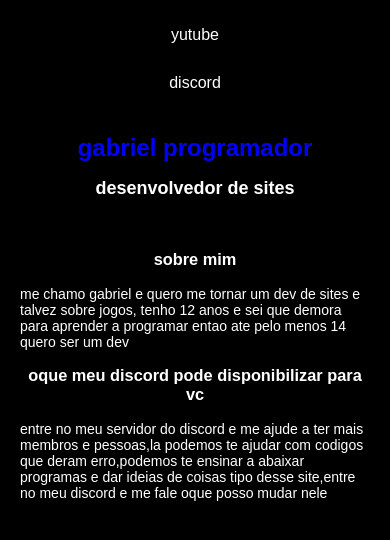
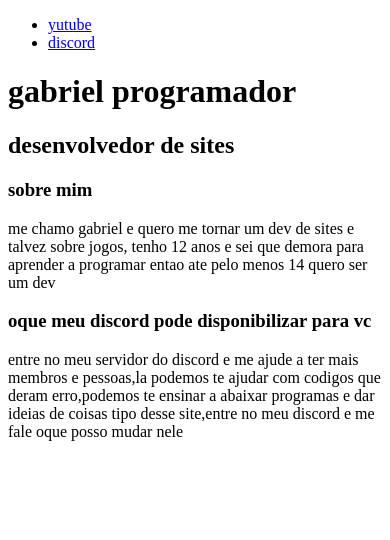
Before and after one commit to fg1747810-png/gabriel-, a plain HTML site: page index.html in a window 390 px wide. Drawn offline with Linux system fonts and the light colour scheme.

Commit message:
Update index.css

```diff
--- a/index.css
+++ b/index.css
@@ -1,67 +1,38 @@
-body {
-    color: white;
-    background-color: black;
-    font-family: Arial, Helvetica, sans-serif;
-    margin: 0;
-    padding: 0;
-}
+<!DOCTYPE html>
+<html lang="en">
+<head>
+    <meta charset="UTF-8">
+    <meta name="viewport" content="width=device-width, initial-scale=1.0">
+    <meta name="viewport" content="width=device-width, initial-scale=1.0">
+    <title>gabriel programador</title>
+    <link rel="stylesheet" href="index.css">
+</head>
+<body>
+    <nav>
+        <ul>
+            <li>
+                <a href="https://www.youtube.com/channel/UCmZX8EGVpzpBaJQLf62BYgg"target="_blank" rel="noopener noreferrer"<>yutube</a>
+            </li>
+             <li>
+                <a href="https://discord.gg/m7G5j33p"target="_blank" rel="noopener noreferrer"<>discord</a>
+            </li>
+        </ul>
+    </nav>
 
-/* MENU */
-ul {
-    display: flex;
-    justify-content: space-between;
-    list-style-type: none;
-    align-items: center;
-    padding: 16px;
-    margin: 0;
-}
+    <header>
+        <h1>gabriel programador</h1>
+        <h2>desenvolvedor de sites</h2>
+    </header>
 
-li {
-    padding: 10px;
-}
-
-a {
-    color: white;
-    text-decoration: none;
-    font-size: 18px;
-}
-
-/* TÍTULOS */
-h1 {
-    color: blue;
-    text-align: center;
-}
-
-h2, h3 {
-    text-align: center;
-}
-
-main {
-    padding: 20px;
-    max-width: 900px;
-    margin: auto;
-}
-
-/* RESPONSIVO PARA CELULAR */
-@media (max-width: 600px) {
-    ul {
-        flex-direction: column;
-        gap: 10px;
-    }
-
-    a {
-        font-size: 16px;
-    }
-
-    h1 {
-        font-size: 24px;
-    }
-
-    h2 {
-        font-size: 18px;
-    }
-
-    body {
-        font-size: 14px;
-    }
-}
+    <main>
+        <h3>sobre mim</h3>
+        <p>
+           me chamo gabriel e quero me tornar um dev de sites e talvez sobre jogos, tenho 12 anos e sei que demora para aprender a programar entao ate pelo menos 14 quero ser um dev
+        </p>
+        <h3>oque meu discord pode disponibilizar para vc</h3>
+        <p>
+            entre no meu servidor do discord e me ajude a ter mais membros e pessoas,la podemos te ajudar com codigos que deram erro,podemos te ensinar a abaixar programas e dar ideias de coisas tipo desse site,entre no meu discord e me fale oque posso mudar nele
+        </p>
+    </main>
+</body>
+</html>
```
